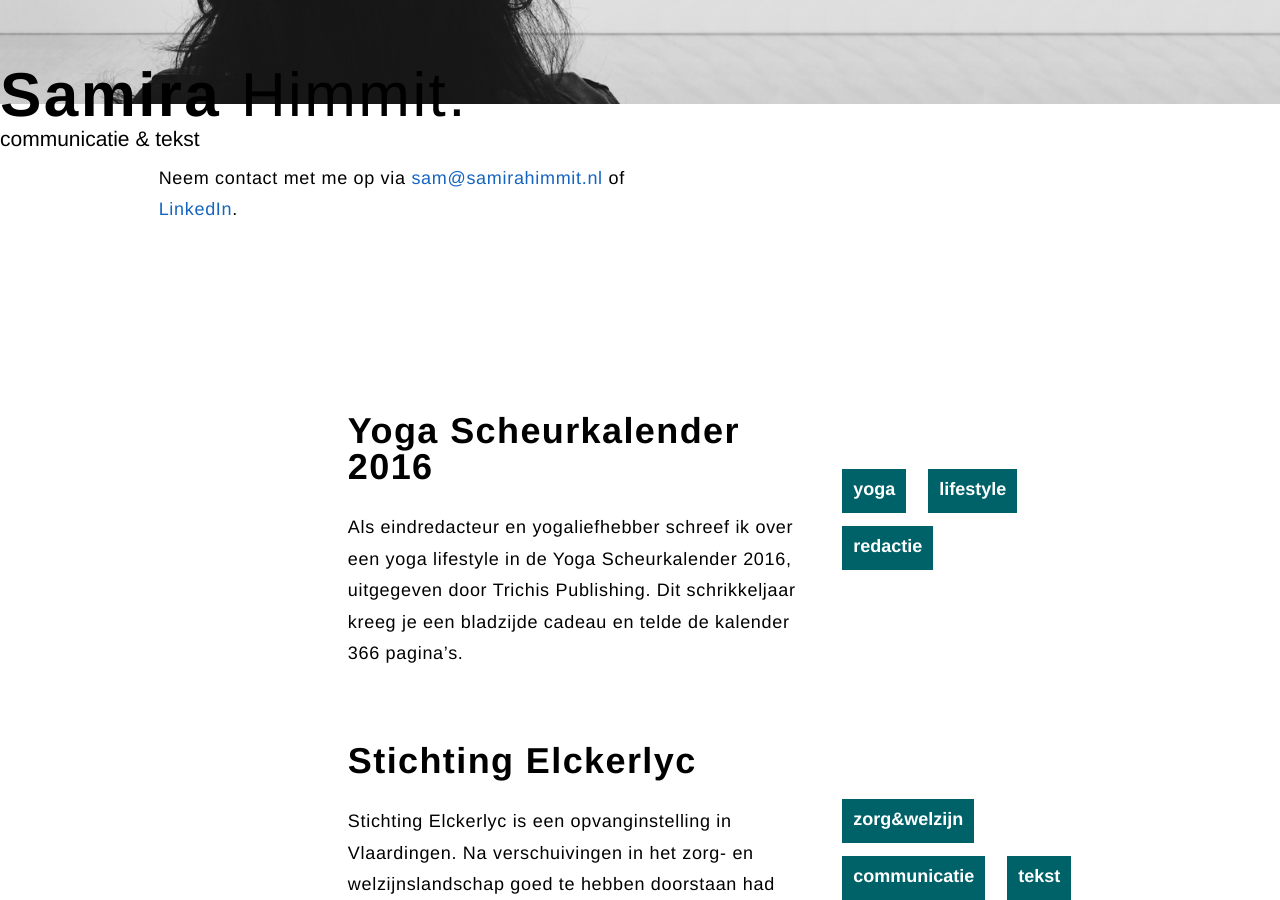
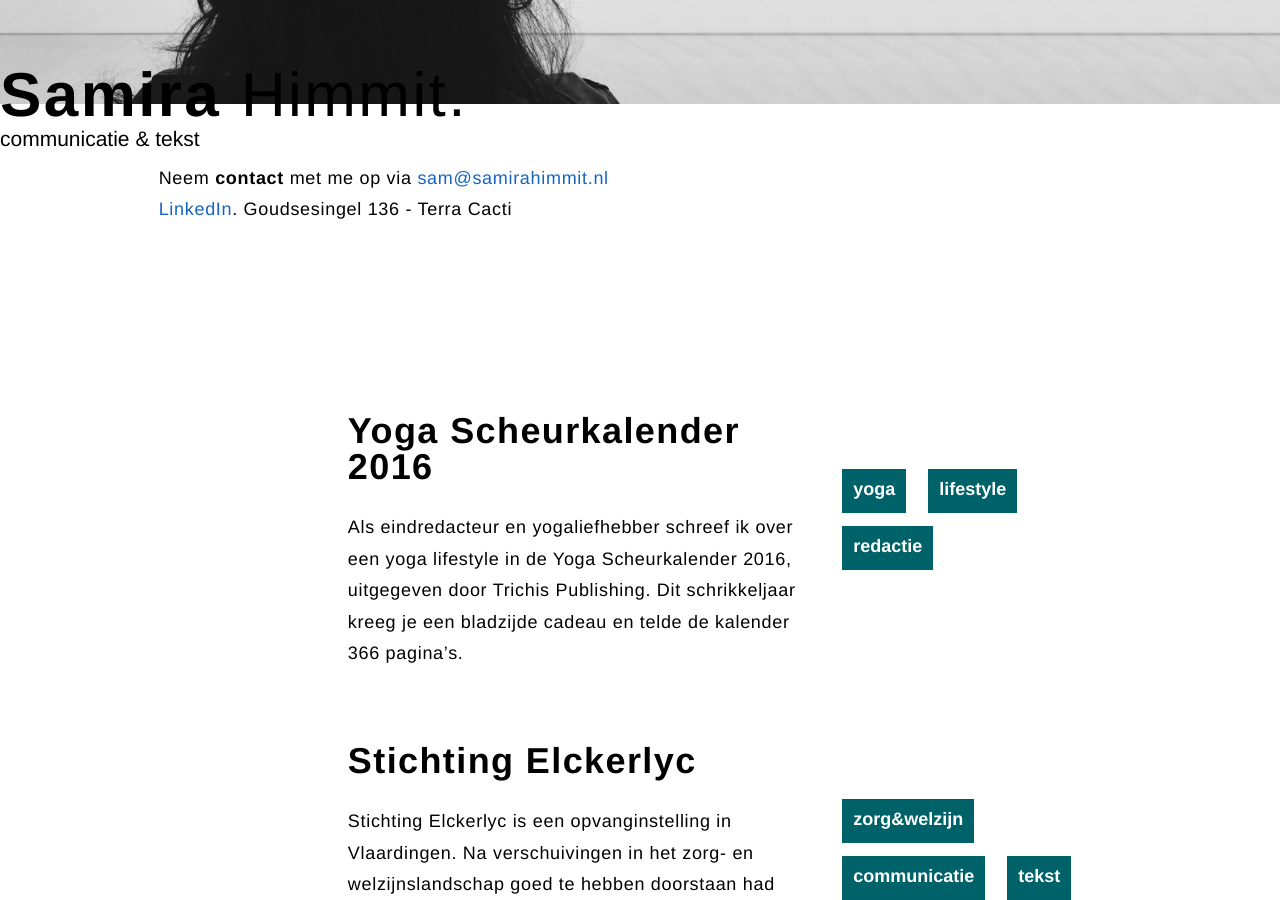
Before and after one commit to samirahimmit/samirahimmit.github.io, a Jekyll site: the page built from index.md, in a window 1280 px wide and 900 px high, scrolled down 796 px. Built offline with Jekyll 4.4.1, drawn with Linux system fonts in a browser that asks for light colours.

Commit message:
Update 02-contact.md

```diff
--- a/content/02-contact.md
+++ b/content/02-contact.md
@@ -1 +1,4 @@
-Neem contact met me op via [sam@samirahimmit.nl](mailto:sam@samirahimmit.nl) of [LinkedIn](https://nl.linkedin.com/in/samirahimmit).
+Neem **contact** met me op via
+[sam@samirahimmit.nl](mailto:sam@samirahimmit.nl)
+[LinkedIn](https://nl.linkedin.com/in/samirahimmit).
+Goudsesingel 136 - Terra Cacti
```
